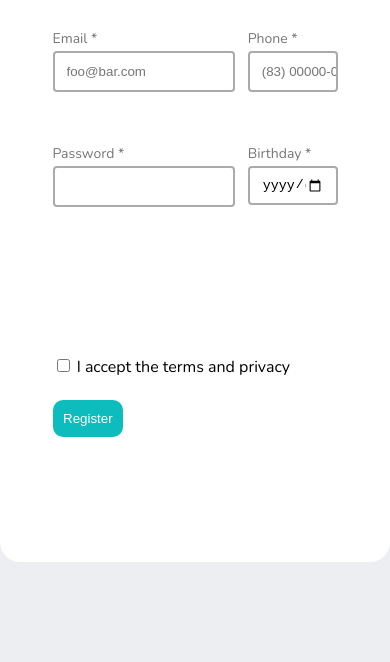
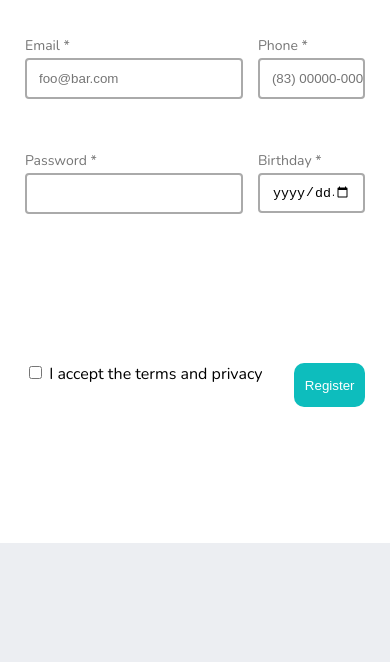
Before and after one commit to diogojefs/compass-projeto01, a plain HTML site: page index.html in a window 390 px wide. Shown: the part 301-963 px from the top of the page. After the commit the page ends 844 px from the top, so only its background shows below. Drawn offline with nearby package versions, Linux system fonts and the light colour scheme.

Commit message:
Style: (Initial Page) central container takes up the entire screen size and the content is centralized

```diff
--- a/css/index.css
+++ b/css/index.css
@@ -131,3 +131,20 @@ input[type="date"]::-webkit-datetime-edit-fields-wrapper {
     padding: 11px 10.5px;
     cursor: pointer;
 }
+
+@media (max-width: 650px) {
+
+    html,
+    body {
+        min-height: 100%;
+        padding: 0;
+    }
+
+    .container-center {
+        min-height: 100vh;
+        width: 100%;
+        padding: 28px 25px;
+        align-content: center;
+        border-radius: 0;
+    }
+}
```
